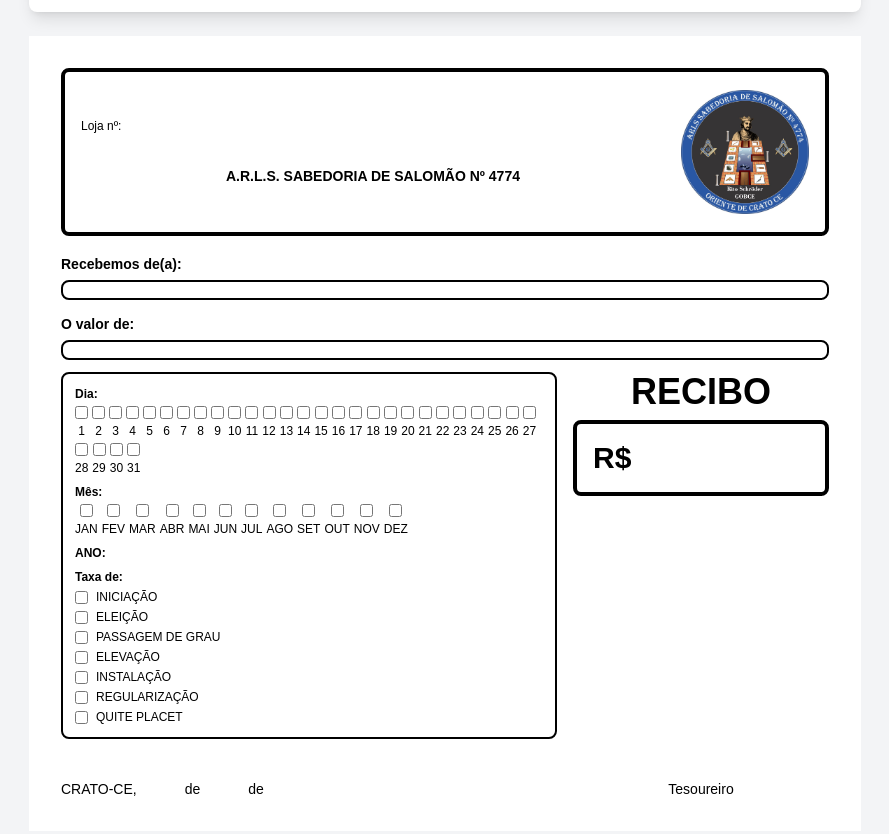
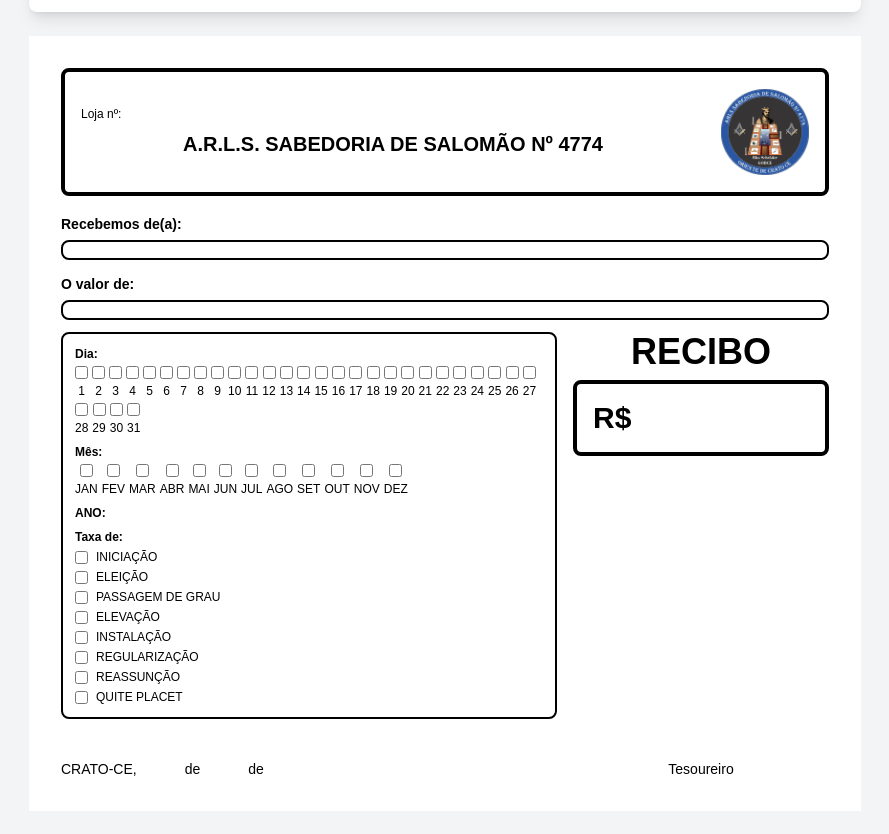
Before and after one commit to LucasPierreAraujo/recibosabedoria, a Next.js app: page /recibo in a window 1280 px wide. Shown: the part 580-1414 px from the top of the page, without its empty margins (195-1084 px from the left). Built offline with nearby package versions, Linux system fonts and the light colour scheme; no server answers; the database is empty; sample sign-in values are in the browser's storage.

Commit message:
feat: pequenas alteraçoes

```diff
--- a/src/app/membros/page.js
+++ b/src/app/membros/page.js
@@ -15,7 +15,7 @@ export default function MembrosPage() {
     status: 'ATIVO'
   });
 
-  const graus = ['APRENDIZ', 'COMPANHEIRO', 'MESTRE'];
+  const graus = ['APRENDIZ', 'COMPANHEIRO', 'MESTRE', 'CANDIDATO' ];
   const statusOptions = ['ATIVO', 'INATIVO'];
 
   useEffect(() => {
--- a/src/app/recibo/page.js
+++ b/src/app/recibo/page.js
@@ -82,7 +82,7 @@ const ReciboMaconico = () => {
     'JANEIRO', 'FEVEREIRO', 'MARÇO', 'ABRIL', 'MAIO', 'JUNHO',
     'JULHO', 'AGOSTO', 'SETEMBRO', 'OUTUBRO', 'NOVEMBRO', 'DEZEMBRO'
   ];
-  const taxas = ['INICIAÇÃO', 'ELEIÇÃO', 'PASSAGEM DE GRAU', 'ELEVAÇÃO', 'INSTALAÇÃO', 'REGULARIZAÇÃO', 'QUITE PLACET'];
+  const taxas = ['INICIAÇÃO', 'ELEIÇÃO', 'PASSAGEM DE GRAU', 'ELEVAÇÃO', 'INSTALAÇÃO', 'REGULARIZAÇÃO', 'REASSUNÇÃO', 'QUITE PLACET'];
 
   // Verifica autenticação e carrega membros
   useEffect(() => {
@@ -412,15 +412,15 @@ const ReciboMaconico = () => {
 
         {/* Recibo */}
         <div id="recibo-content" className="bg-white p-4 md:p-8 overflow-x-auto max-w-4xl mx-auto" style={{ maxWidth: '100%' }}>
-          <div className="border-4 border-black rounded-lg p-3 md:p-4 mb-4 flex flex-col md:flex-row items-center justify-between gap-4">
+          <div className="border-4 border-black rounded-lg p-2 md:p-4 mb-4 flex flex-col md:flex-row items-center justify-between gap-4">
             <div className="flex-1 w-full">
-              <div className="text-xs mb-2 text-black">Loja nº:</div>
-              <div className="text-center font-bold text-sm pt-6 text-black">
+              <div className="text-xs  mb-2 text-black">Loja nº:</div>
+              <div className="text-center font-bold text-xl  text-black">
                 A.R.L.S. SABEDORIA DE SALOMÃO Nº 4774
               </div>
             </div>
-            <div className="w-24 h-24 md:w-32 md:h-32 flex items-center justify-center">
-              <img src="/logo.jpeg" alt="ARLS Sabedoria de Salomão" className="w-full h-full object-contain" />
+            <div className="w-10 h-16 md:w-22 md:h-22 flex items-center justify-center">
+                <img src="/logo.jpeg" alt="ARLS Sabedoria de Salomão" className="w-full h-full object-contain" />
             </div>
           </div>
 
```
